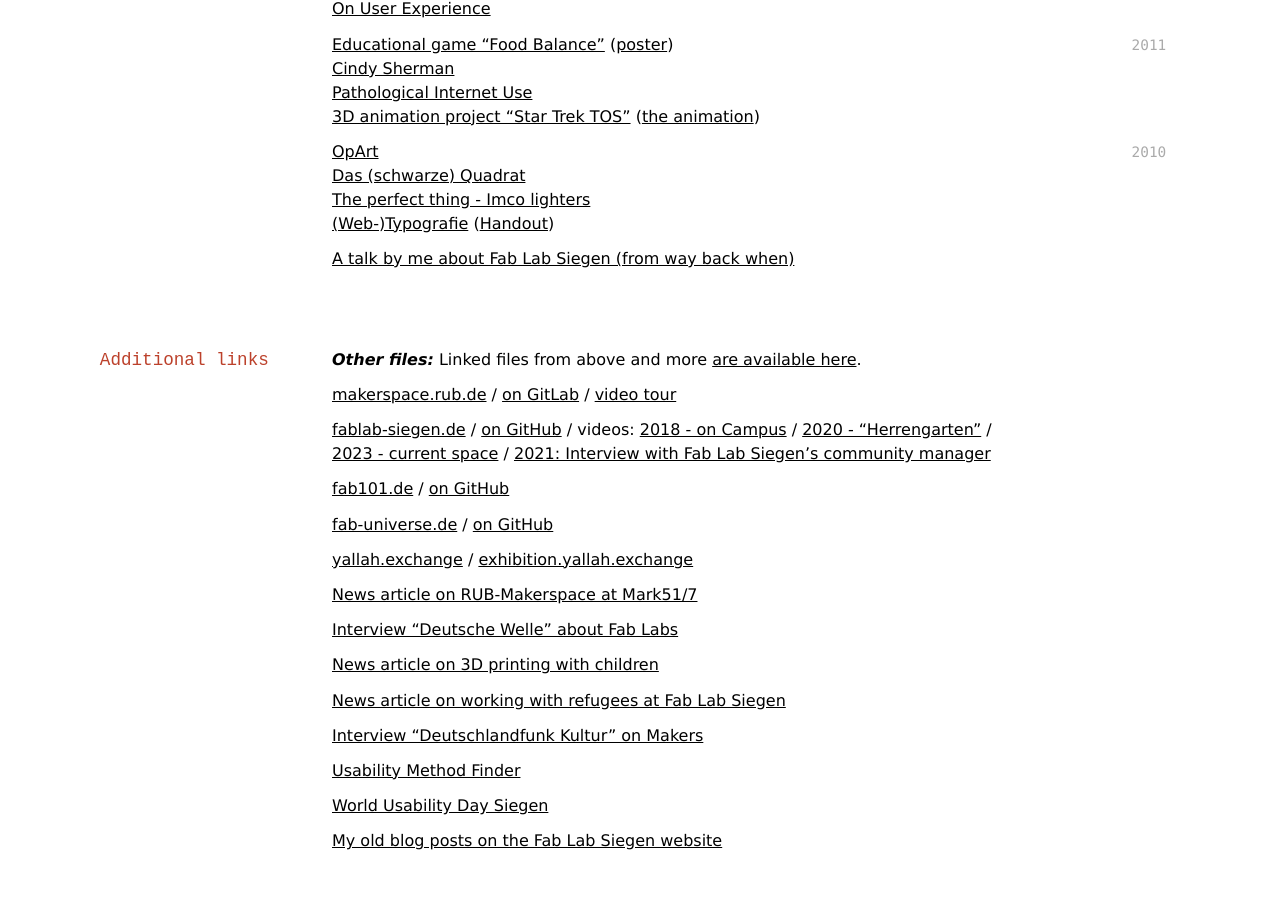
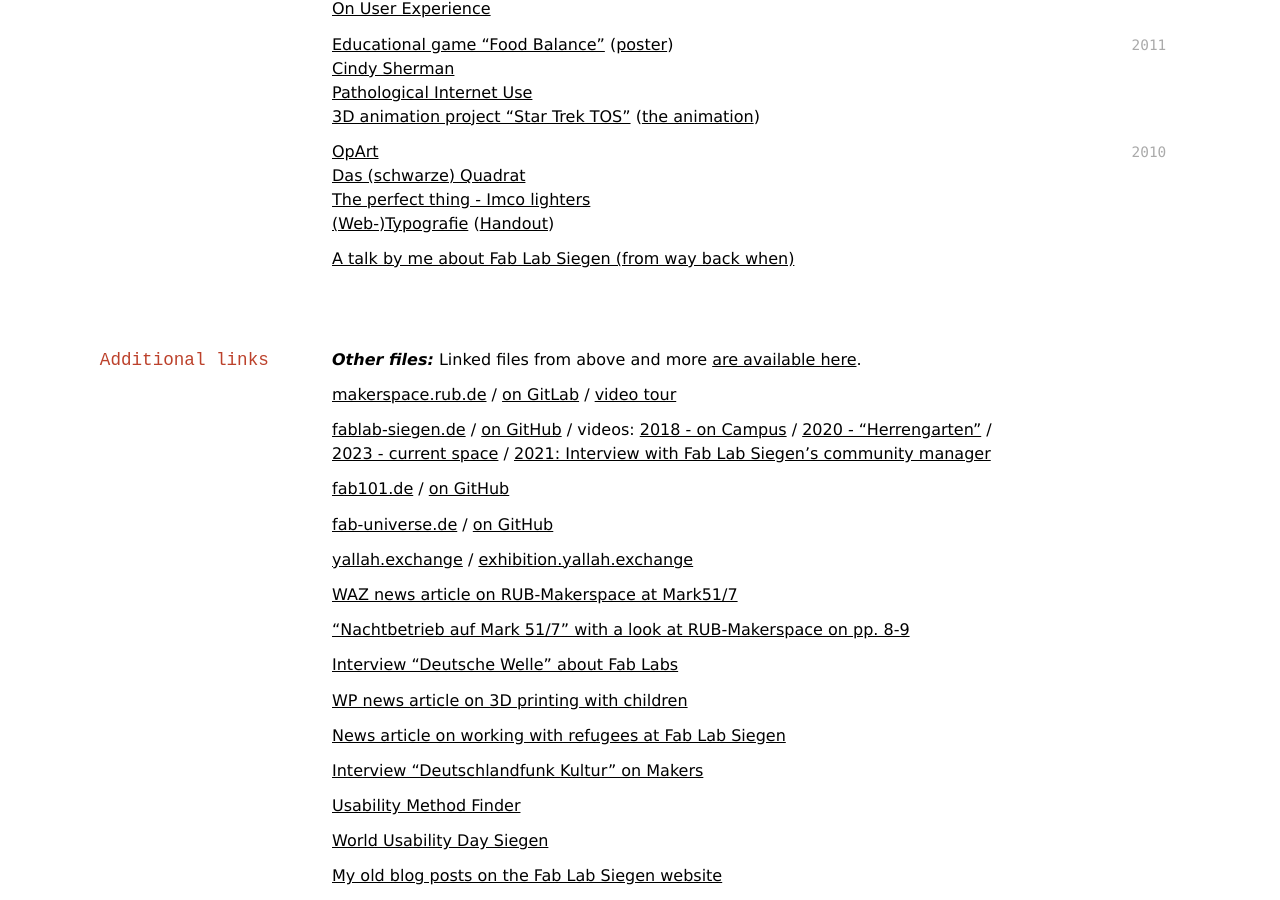
Before and after one commit to oliverstickel/oliverstickel.github.io, a Jekyll site: the page built from index.md, in a window 1280 px wide and 900 px high, scrolled down 9369 px. Built offline with Jekyll 4.4.1, drawn with Linux system fonts in a browser that asks for light colours; nearby versions of some CDN libraries; a style sheet for code colours, icons or effects is not loaded; before the commit the page ends 10233 px from its top, so only the background shows below that.

Commit message:
Update index.md

```diff
--- a/index.md
+++ b/index.md
@@ -370,11 +370,13 @@ Workshop on Usability & User Experience: [one day](files/slides/2015-uux-worksho
 
 [yallah.exchange](https://yallah.exchange) / [exhibition.yallah.exchange](https://exhibition.yallah.exchange)
 
-[News article on RUB-Makerspace at Mark51/7](https://www.waz.de/staedte/bochum/exklusiv-blick-auf-mark-51-7-wahnsinn-was-sich-getan-hat-id239011815.html)
+[WAZ news article on RUB-Makerspace at Mark51/7](https://www.waz.de/staedte/bochum/exklusiv-blick-auf-mark-51-7-wahnsinn-was-sich-getan-hat-id239011815.html)
+
+["Nachtbetrieb auf Mark 51/7" with a look at RUB-Makerspace on pp. 8-9](https://ruhrtal-verlag.de/wp-content/uploads/halloboOST_011_5.pdf)
 
 [Interview "Deutsche Welle" about Fab Labs](https://www.dw.com/de/fablab-gemeinsam-t%C3%BCftelts-sich-leichter/a-49714943)
 
-[News article on 3D printing with children](https://www.wp.de/staedte/siegerland/kinder-drucken-in-kreuztaler-stadtbibliothek-in-3d-id11160424.html)
+[WP news article on 3D printing with children](https://www.wp.de/staedte/siegerland/kinder-drucken-in-kreuztaler-stadtbibliothek-in-3d-id11160424.html)
 
 [News article on working with refugees at Fab Lab Siegen](https://www.3d-grenzenlos.de/magazin/kurznachrichten/projekts-learnspaces-uni-siegen-fuer-fluechtlinge-27340123/)
 
```
